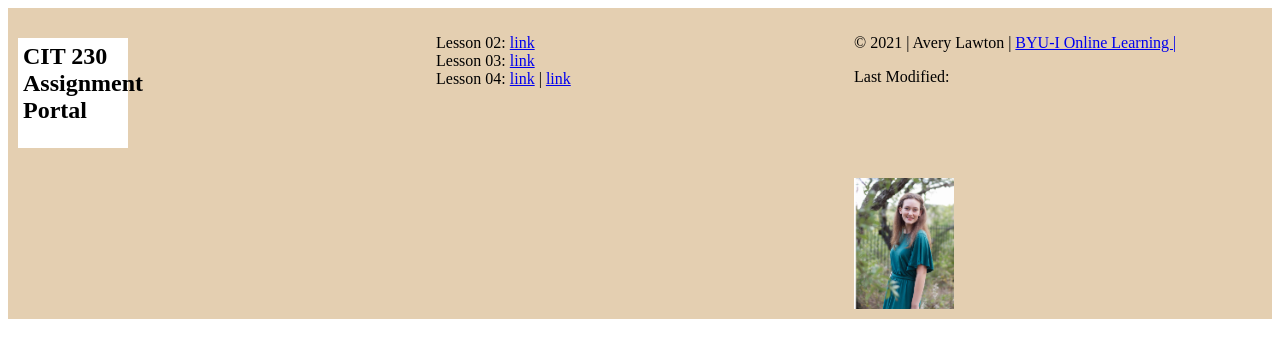
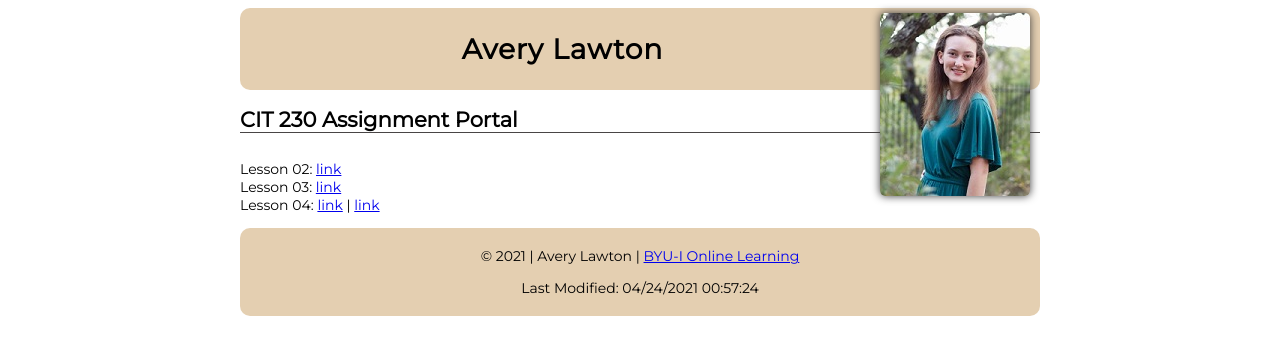
Before and after one commit to averylawton/averylawton.github.io, a plain HTML site: page index.html in a window 1280 px wide. Drawn offline with Linux system fonts and the light colour scheme.

Commit message:
Updated personal website html, css, js, and image.

```diff
--- /dev/null
+++ b/css/index.css
@@ -0,0 +1,44 @@
+@import url('https://fonts.googleapis.com/css2?family=Montserrat&display=swap');
+
+body {
+  font-family: Montserrat, Arial, Helvetica, sans-serif;
+  font-size: 14px;
+}
+
+div#wrapper {
+  max-width: 800px;
+  margin: 0 auto;
+}
+
+header {
+  padding: 5px;
+  background-color: #e4cfb1;
+  border-radius: 10px;
+}
+
+header h1 {
+  text-align: center;
+  letter-spacing: 1px;
+}
+
+main h2 {
+  border-bottom: 1px solid rgb(73, 69, 69);
+}
+
+#links{
+  padding-top: 10px;
+}
+
+#picture{
+  float: right;
+  box-shadow: 0px 0px 9px rgb(59, 58, 58);
+  border-radius: 5px;
+  margin-right: 5px;
+}
+
+footer{
+  padding: 5px;
+  background-color: #e4cfb1;
+  border-radius: 10px;
+  text-align: center;
+}
--- a/index.css
+++ /dev/null
@@ -1,42 +0,0 @@
-
-.text {font-family: Arial, Helvetica, sans-serif;
-}
-
-
-.gridcontainer {
-    display: grid;
-    grid-template-columns: repeat(3, 1fr);
-    grid-auto-rows: minmax(100px, auto);
-    grid-gap: 10px;
-    background-color: #e4cfb1;
-    padding: 10px;
-  }
-
-
-#title1 {
-    grid-column: 1 / 3;
-    grid-row: 1;
-    text-align: center;
-    background-color: antiquewhite;
-}
-#title2 {
-    display: inline;
-    width: 100px;
-    height: 100px;
-    padding: 5px;
-    background-color: rgb(255, 255, 255);
-}
-
-#head{
-    display: inline;
-    width: 100px;
-    height: 100px;
-    padding: 5px;
-    background-color: #e4cfb1;
-  }
-  #picture{
-    grid-column: 3 / 3;
-    grid-row: 2;
-    width: 100px;
-
-  }
--- a/index.html
+++ b/index.html
@@ -1,30 +1,36 @@
 <!doctype html>
 
 <html lang="en">
-  <div class="gridcontainer">
-<head id= "head">
+  <head>
     <meta charset="utf-8">
-  <!--<script src="index.js"></script>-->
-  <link rel="stylesheet" href="index.css">
-
-  <title id="title1">Avery Lawton</title>
+    <script src="js/index.js"></script>
+    <link rel="stylesheet" href="css/index.css">
+    <title>Avery Lawton's home page</title>
   </head>
 
   <body>
 
-  <img id="picture" src="2020-09-15.png">
+    <div id="wrapper">
+      <header>
+        <img id="picture" src="images/avery-headshot.jpg" alt="Image of Avery.">
+        <h1>Avery Lawton</h1>
+      </header>
 
- <h2 id="title2">CIT 230 Assignment Portal</h2>
- <p>Lesson 02:
+      <main>
+        <h2>CIT 230 Assignment Portal</h2>
+        <p id="links">
+          Lesson 02:
           <a href="url">link</a><br>
           Lesson 03: <a href="url">link</a><br>
           Lesson 04: <a href="url">link</a> | <a href="url">link</a>
         </p>
-</body>
+      </main>
 
-<footer id="footer">
-  <p> &copy; 2021 | Avery Lawton | <a href="https://www.byui.edu/online">BYU-I Online Learning | </a> </p>
+      <footer>
+        <p>&copy; <span id="currentYear"></span> | Avery Lawton | <a href="https://www.byui.edu/online">BYU-I Online Learning</a></p>
         <p>Last Modified: <span id="lastmod"></span></p>
       </footer>
     </div>
+
+  </body>
 </html>
--- /dev/null
+++ b/js/index.js
@@ -0,0 +1,14 @@
+
+function updateDates() {
+
+    const d = new Date();
+
+    const currentYear = d.getFullYear();
+
+    const modified = document.lastModified
+
+    document.getElementById('lastmod').textContent = modified;
+    document.querySelector('#currentYear').textContent = currentYear;
+}
+
+window.onload = updateDates;
```
Also changed, not shown: 2020-09-15.png (deleted), images/avery-headshot.jpg (added), index.js (deleted). Lines whose indentation alone changed are shown as unchanged.
